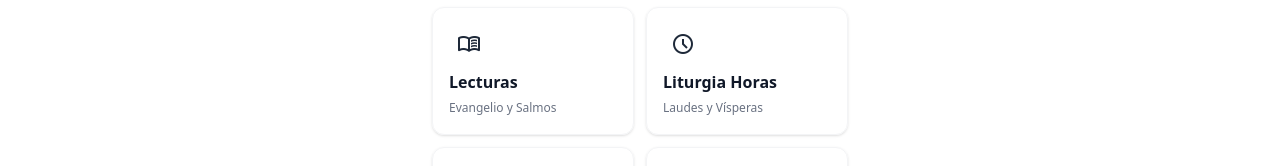
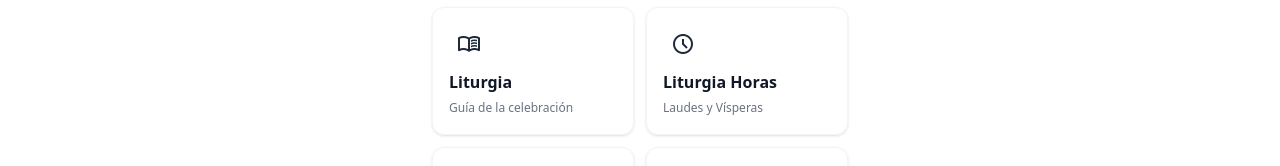
Before and after one commit to Iglesiaiacg/cuatroliturgias, a React (Vite) app: page / in a window 1280 px wide. Shown: the part 176-342 px from the top of the page. Built offline with nearby package versions, Linux system fonts and the light colour scheme.

Commit message:
UI: Rename Readings Card to 'Liturgia' with Correct Description

```diff
--- a/src/components/Views/Dashboard.jsx
+++ b/src/components/Views/Dashboard.jsx
@@ -15,8 +15,8 @@ export default function Dashboard({ onNavigate, date, feastName }) {
                             <span className="material-symbols-outlined">menu_book</span>
                         </div>
                         <div>
-                            <span className="block text-base font-bold text-gray-900 dark:text-white font-display">Lecturas</span>
-                            <span className="text-xs text-gray-500 dark:text-white/50">Evangelio y Salmos</span>
+                            <span className="block text-base font-bold text-gray-900 dark:text-white font-display">Liturgia</span>
+                            <span className="text-xs text-gray-500 dark:text-white/50">Guía de la celebración</span>
                         </div>
                     </button>
 
```
